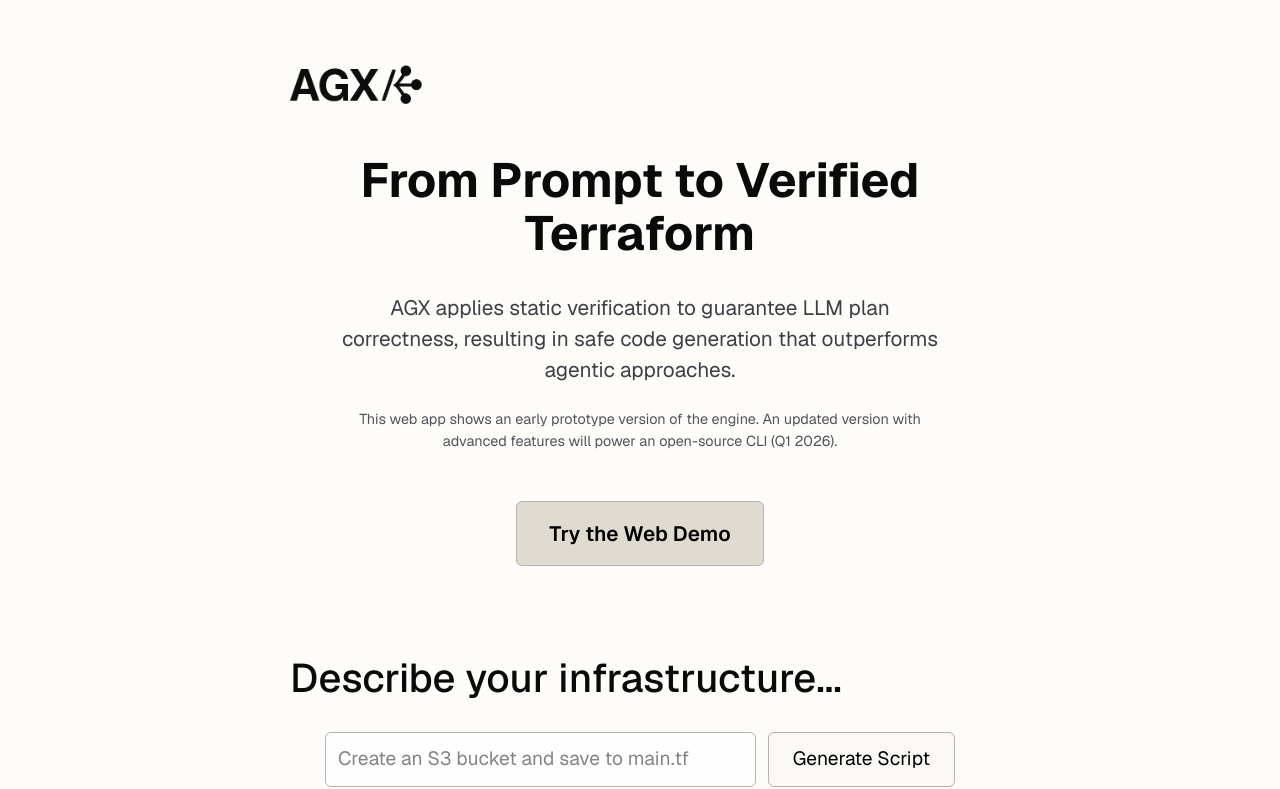
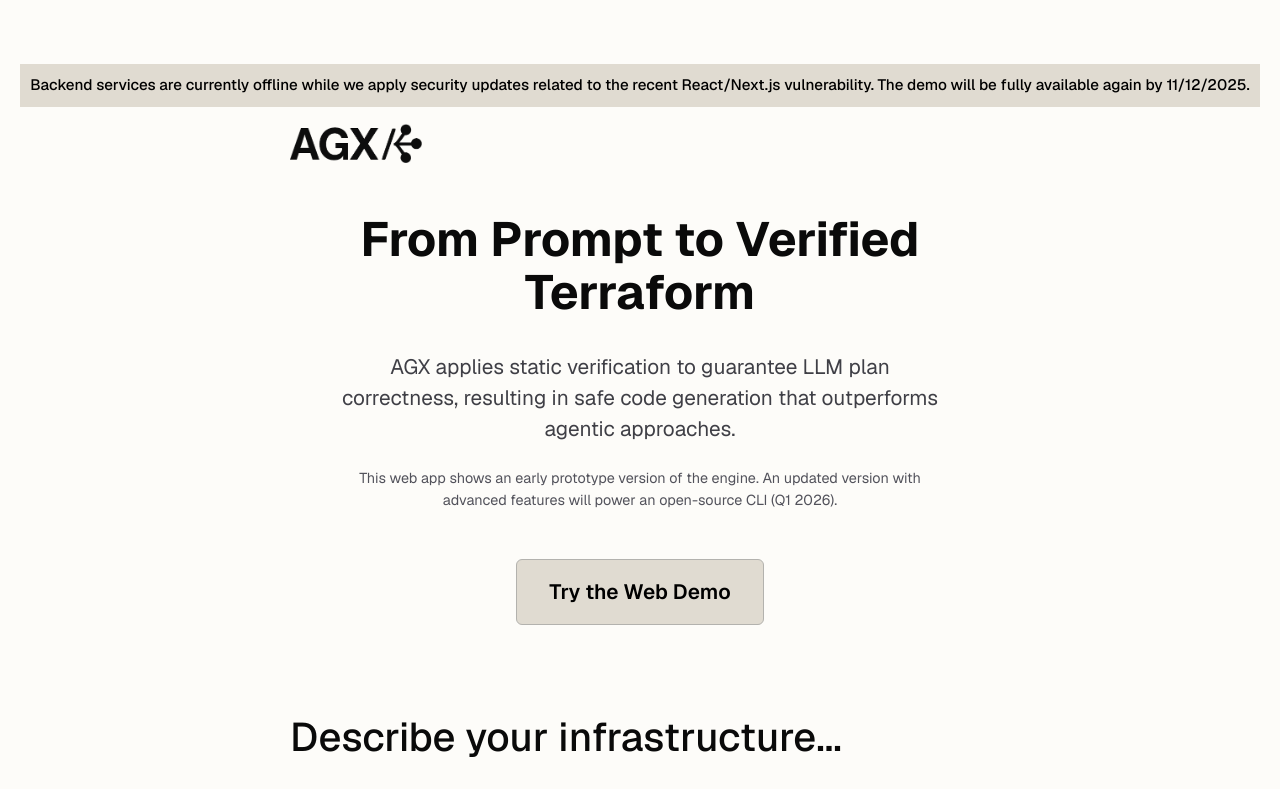
Before and after one commit to AmmarQuresh1/AGX, a Next.js app in the folder agx_frontend/: page / in a window 1280 px wide. Shown: the top 789 px of the page. Built offline with nearby package versions, Linux system fonts and the light colour scheme.

Commit message:
update banner for maintanance

```diff
--- a/agx_frontend/app/page.tsx
+++ b/agx_frontend/app/page.tsx
@@ -183,6 +183,19 @@ export default function Home() {
 
   return (
     <main className="main">
+      <div
+        style={{
+          background: "var(--accent)",
+          color: "#000",
+          padding: "10px 10px",
+          textAlign: "center",
+          fontWeight: 500,
+          fontSize: "0.95rem",
+          marginBottom: "1rem"
+        }}
+      >
+        Backend services are currently offline while we apply security updates related to the recent React/Next.js vulnerability. The demo will be fully available again by 11/12/2025.
+      </div>
       <div className="container">
         {/* The logo is now in a div, not an H1. */}
         <div style={{ margin: 0, fontWeight: 'normal', fontSize: '1rem' }}>
```
